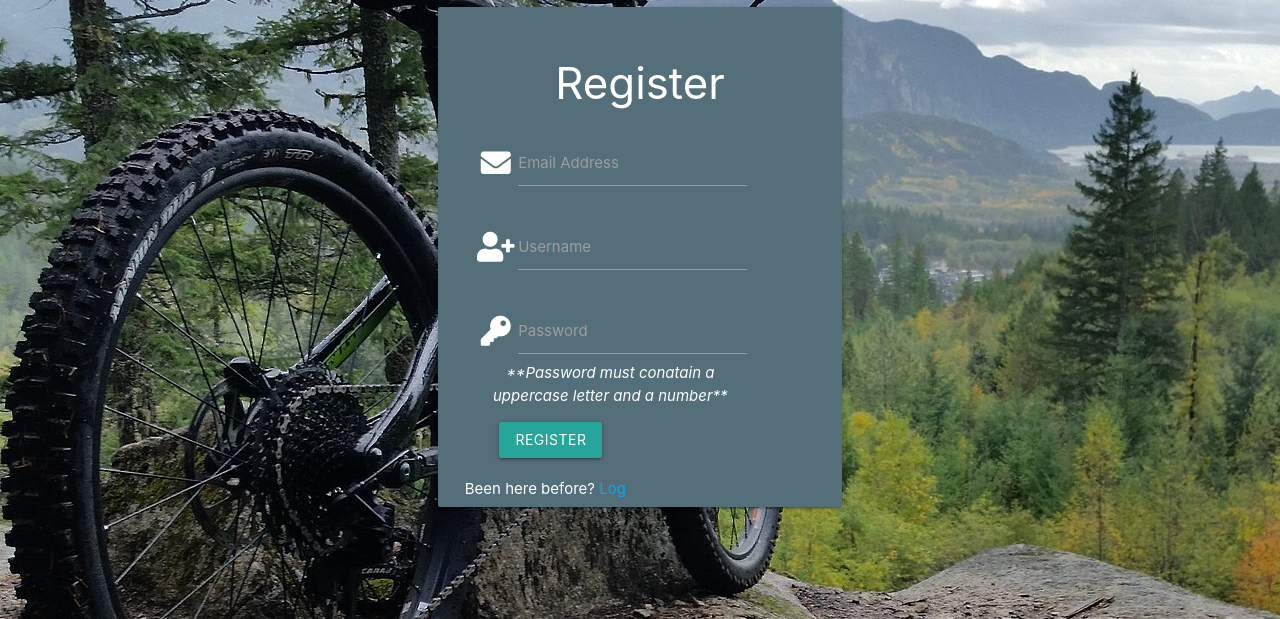
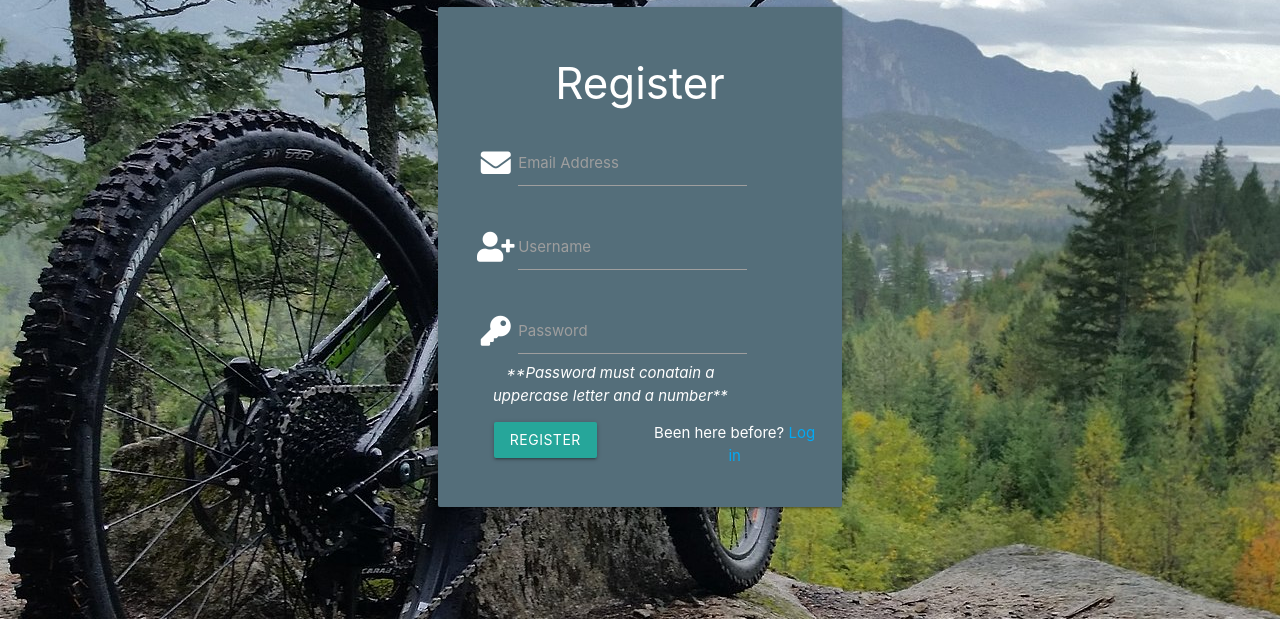
Before and after one commit to jamesigibbs/MS3-MTBLog, a Flask app: page /register in a window 1280 px wide. Shown: the part 181-800 px from the top of the page. Run offline with Flask 2, Linux system fonts and the light colour scheme; some libraries are stand-ins or nearby versions.

Commit message:
Fixed redirect postion on registration form

```diff
--- a/templates/register.html
+++ b/templates/register.html
@@ -36,12 +36,11 @@
                         <span class="white-text"><em>**Password must conatain a uppercase letter and a number**</em></span>
                     </div>
                     <!-- Register Button -->
-                    <div class="col s6 center-align">
+                    <div class="row">
+                        <div class="col s6 center-align">
                                 <button type="submit" class="waves-effect waves-light btn">Register</button>
-                    </div>
-                    <div class="row"></div>
+                        </div>
                     <!-- Login link -->
-                    <div class="row">
                         <div class="col s6">
                             <p class="center-align">
                                 Been here before?
```
